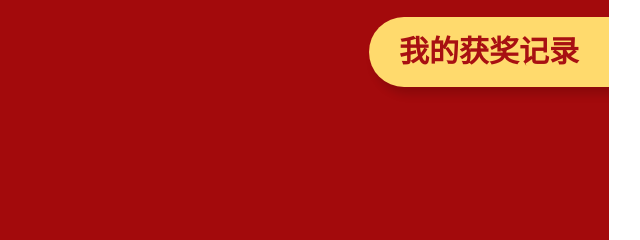
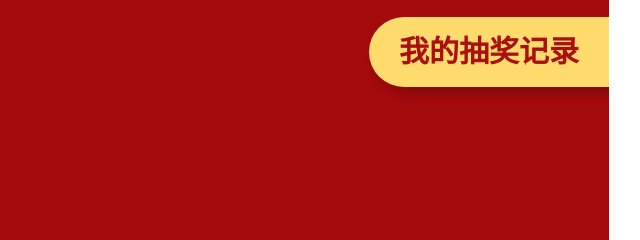
Before and after one commit to DreFalPoetry/turntable-lottery, a website: page canvas-example/lottery.html in a window 1280 px wide. Shown: the top 240 px of the page, 141-781 px from the left. Drawn offline with Linux system fonts and the light colour scheme.

Commit message:
抽奖记录

```diff
--- a/canvas-example/lottery.html
+++ b/canvas-example/lottery.html
@@ -11,7 +11,7 @@
   <div id="wrap" class="container">
     <div class="wrapper">
       <div class="my-record-button" id="myRecordBtn">
-          我的获奖记录
+          我的抽奖记录
       </div>
       <div class="banner">
         <div class="banner-content">
```
